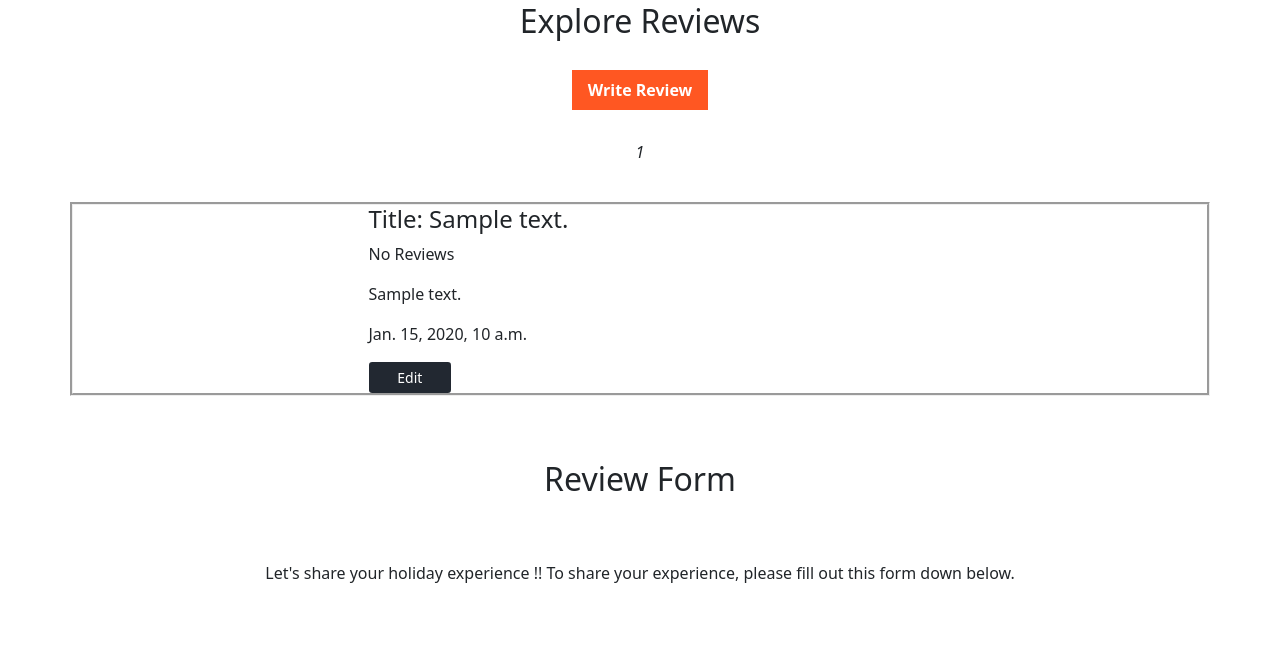
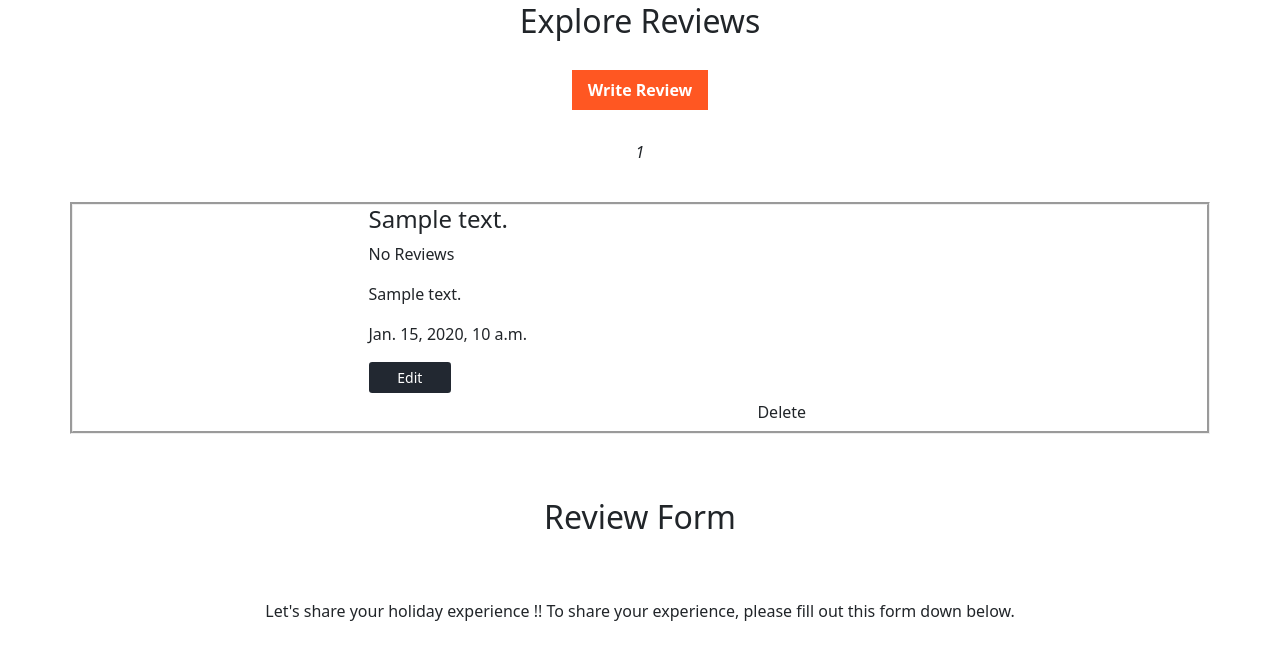
Before and after one commit to Chikayo-k/rate-your-stay, a Django app: a page that uses home/templates/home/detail.html in a window 1280 px wide. Shown: the part 315-964 px from the top of the page. Run offline with Django 4.2, Linux system fonts and the light colour scheme; a user stored in the database is signed in; tables that the repository leaves empty hold one stand-in row (values such as "Sample post"); parts of the project's set-up code (start-up, migrations or seed data) failed here and were passed over; some libraries are stand-ins or nearby versions.

Commit message:
Add delete functionlity and update edit functionality

```diff
--- a/home/templates/home/detail.html
+++ b/home/templates/home/detail.html
@@ -49,8 +49,9 @@
                 <div class="col-12 col-sm-4 col-lg-3 review-img-container">
                   <img class="img-fluid review-img" src="{{article.detail_image.url}}" alt="">
                 </div>
-                <div class="col-12 col-sm-8 col-lg-9 review-details">
-                  <h4>Title: {{review.review_title}}</h4>
+                <div  class="col-12 col-sm-8 col-lg-9 review-details">
+                  <h4 id="review{{review.id}}_title">{{review.review_title}}</h4>
+                  <p id="review{{review.id}}_rating" class="hide">{{review.rate}}</p>
                     {% if review.rate == 0 %}
                     <p>No Reviews</p>
                     {% elif review.rate == 1 %}
@@ -70,6 +71,8 @@
                   {% if user.is_authenticated and review.author == user %}
                   <a href='#reviewForm' class="btn btn-sm edit-btn"
                   review_id="{{ review.id }}">Edit</a>
+                  <button class="btn btn-delete"
+                  review_id="{{ review.id }}">Delete</button>
                   {% endif %}
                 </div>
               </div>
@@ -78,6 +81,32 @@
         {% else %}
         <p class="no-review">No reviews have been posted yet</p>
       {% endif %}
+
+
+      <!-- Delete confirmation modal -->
+<div class="modal fade" id="deleteModal" tabindex="-1"
+aria-labelledby="deleteModalLabel" aria-hidden="true">
+<div class="modal-dialog">
+  <div class="modal-content">
+    <div class="modal-header">
+      <h5 class="modal-title"
+        id="deleteModalLabel">Delete comment?</h5>
+      <button type="button" class="btn-close"
+        data-bs-dismiss="modal" aria-label="Close"></button>
+    </div>
+    <div class="modal-body">
+      Are you sure you want to delete your comment?
+      This action cannot be undone.
+    </div>
+    <div class="modal-footer">
+      <button type="button" class="btn btn-secondary"
+        data-bs-dismiss="modal">Close</button>
+      <a id="deleteConfirm" href="#" class="btn
+        btn-danger">Delete</a>
+    </div>
+  </div>
+</div>
+</div>
 
       </section>
 
--- a/home/urls.py
+++ b/home/urls.py
@@ -6,4 +6,5 @@ urlpatterns = [
     # path('reviews/', views.Reviews.as_view(), name='reviews'),
     path('<slug:slug>/', views.detail, name='detail'),
     path('<slug:slug>/edit_review/<int:review_id>', views.review_edit, name='review_edit'),
+    path('<slug:slug>/review_delete/<int:review_id>', views.review_delete, name='review_delete'),
 ]
--- a/home/views.py
+++ b/home/views.py
@@ -69,6 +69,21 @@ def review_edit(request, slug, review_id):
 
         return HttpResponseRedirect(reverse('detail', args=[slug]))
 
+def review_delete(request, slug, review_id):
+
+    queryset = Article.objects.filter(status = 1)
+    article = get_object_or_404(queryset, slug=slug)
+    review = get_object_or_404(Reviews,pk=review_id)
+
+    if review.author == request.user:
+        review.delete()
+        messages.add_message(request, messages.SUCCESS,'Review deleted!')
+    else:
+        messages.add_message(request, messages.ERROR, 'Not Success!')
+
+    return HttpResponseRedirect(reverse('detail', args=[slug]))
+
+
 
 
 # class Reviews(generic.ListView):
--- a/settings/settings.py
+++ b/settings/settings.py
@@ -27,7 +27,7 @@ TEMPLATES_DIR = os.path.join(BASE_DIR, 'templates')
 SECRET_KEY = 'django-insecure-68iv+742*a1m03mml8xulao)$wa6%08pn2sgt@gas&)4!dibia'
 
 # SECURITY WARNING: don't run with debug turned on in production!
-DEBUG = False
+DEBUG = True
 
 ALLOWED_HOSTS = ['8000-chikayok-rateyourstay-k545ie50vak.ws-us114.gitpod.io','.herokuapp.com']
 
--- a/static/css/style.css
+++ b/static/css/style.css
@@ -438,3 +438,8 @@ footer{
         width: 10%;
     }
 }
+
+
+.hide{
+    display:none;
+}
--- a/static/js/review.js
+++ b/static/js/review.js
@@ -1,17 +1,37 @@
 const editBtns = document.getElementsByClassName("edit-btn");
+const reviewTitle = document.getElementById("id_review_title");
 const reviewText = document.getElementById("id_comment_area");
+const reviewRating = document.getElementById("id_rate");
 const reviewForm = document.getElementById("reviewForm");
 const submitBtn = document.getElementById("submitBtn");
 let editMessage = document.getElementsByClassName("review-leadmessage")[0];
 
+
 for(let btn of editBtns){
     btn.addEventListener("click",(e)=>{
         let reviewId =  e.target.getAttribute("review_id");
-        let reviewContent = document.getElementById(`review${reviewId}`).textContent;
+        let reviewContent = document.getElementById(`review${reviewId}`).innerText;
+        let reviewTitleText = document.getElementById(`review${reviewId}_title`).innerText;
+        let reviewRatingText = document.getElementById(`review${reviewId}_rating`).innerText;
         editMessage.innerHTML= "<p class='fw-bold fs-3'>Edit this meassage!</p>"
         reviewText.value = reviewContent;
+        reviewTitle.value= reviewTitleText;
+        reviewRating.value = reviewRatingText;
         submitBtn.innerText = "Update";
         reviewForm.setAttribute("action", `edit_review/${reviewId}`);
         console.log(reviewContent);
+        console.log(reviewRatingText);
     })
 }
+
+const deleteModal = new bootstrap.Modal(document.getElementById("deleteModal"));
+const deleteButtons = document.getElementsByClassName("btn-delete");
+const deleteConfirm = document.getElementById("deleteConfirm");
+
+for (let button of deleteButtons) {
+    button.addEventListener("click", (e) => {
+      let reviewId = e.target.getAttribute("review_id");
+      deleteConfirm.href = `review_delete/${reviewId}`;
+      deleteModal.show();
+    });
+  }
```
